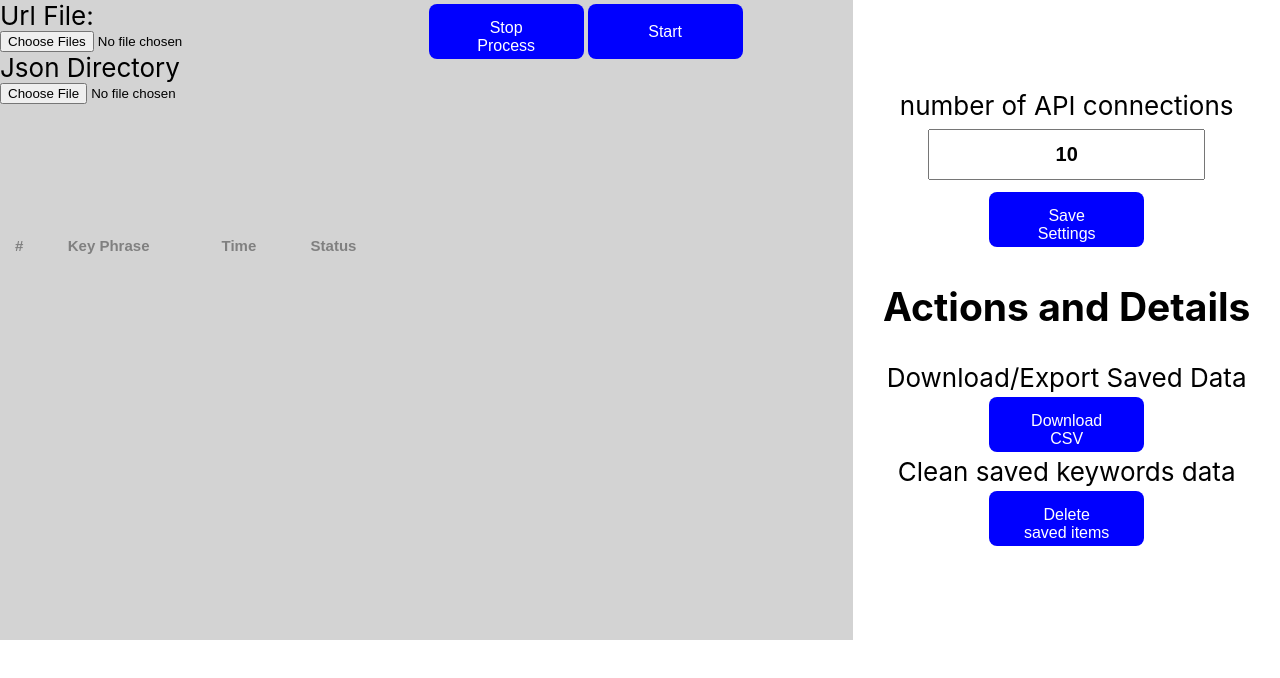
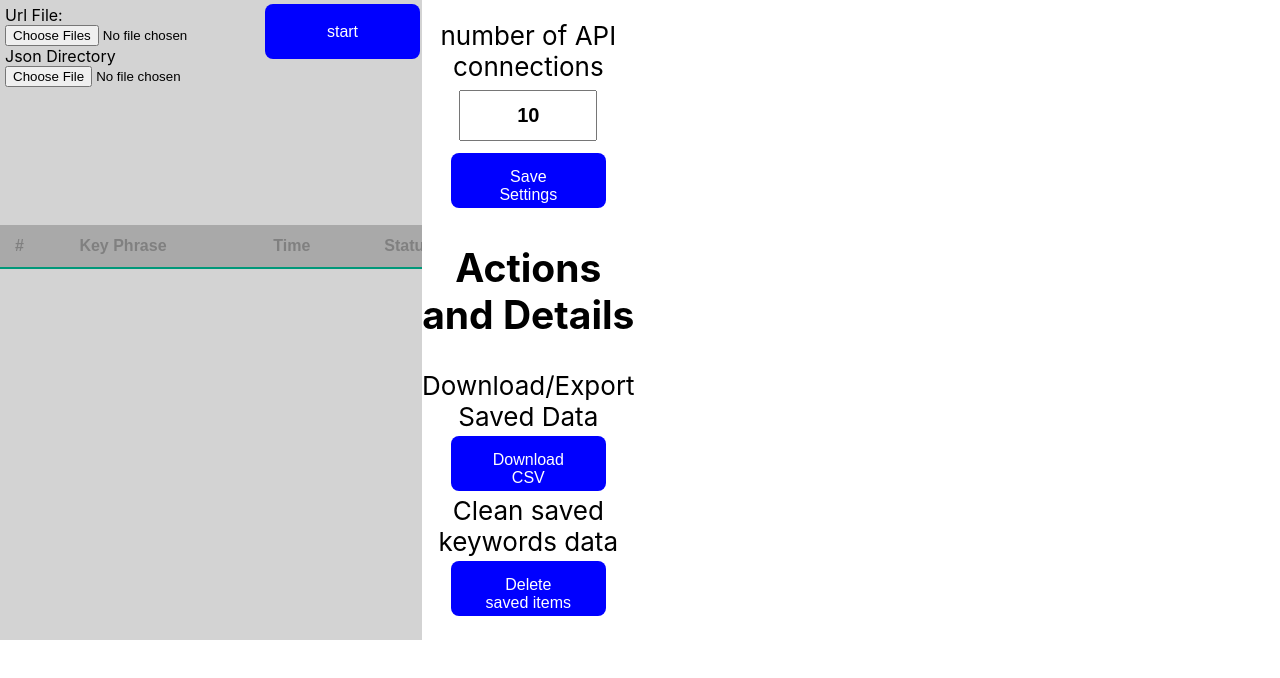
Before and after one commit to umangshrestha/google-api-extention, a React (Create React App) app: page / in a window 1280 px wide. Shown: the top 678 px of the page. Built offline with nearby package versions, Linux system fonts and the light colour scheme.

Commit message:
added:ui

```diff
--- a/package.json
+++ b/package.json
@@ -6,6 +6,7 @@
     "@testing-library/jest-dom": "^5.16.4",
     "@testing-library/react": "^13.2.0",
     "@testing-library/user-event": "^13.5.0",
+    "fetch": "^1.1.0",
     "react": "^18.1.0",
     "react-dom": "^18.1.0",
     "react-scripts": "5.0.1",
--- a/src/App.css
+++ b/src/App.css
@@ -5,18 +5,27 @@
   grid-auto-rows: 100px;
   background-color: lightgray;
   min-height: 80vh;
-
+  max-width: 70vh;
 }
 
 .BoxFiles {
+  padding: 5px;
   justify-content: left;
-  grid-column: 1/4;
-  grid-row: 1/4;
-  font-size: calc(10px + 2vmin);
+  grid-column: 1;
+  grid-row: 1;
   display: flex;
+  max-width: 400px;
   flex-direction: column;
 }
 
+.BoxMessage {
+  padding: 5px;
+  grid-row: 2;
+  grid-column: 1/3;
+  color:tomato;
+  font-size: calc(10px + 1.5vmin);
+  font-weight: bold;
+}
 .BoxButtons {
   justify-content: left;
   grid-column:2 ;
@@ -27,8 +36,8 @@
 }
 
 .BoxTable {
-  grid-column:1 ;
-  grid-row: 3;
+  grid-column:1/3 ;
+  grid-row:3;
 }
 
 .right{
@@ -69,11 +78,3 @@
     transform: rotate(360deg);
   }
 }
-
-
-
-
-.Message {
-  background-color:tomato;
-  font-weight: bold;
-}
--- a/src/App.js
+++ b/src/App.js
@@ -3,18 +3,22 @@ import './App.css';
 import Button from './components/button';
 import Table from './components/table';
 
+
+const MAX_COUNT = 400;
 function App() {
 
   const [message, setMessage] = useState("");
   const [url, setURL] = useState([]);
+  const [jsonData, setJSON] = useState({});
+  const [btn, setBtn] = useState("start");
 
   useEffect(()=> {
     document.title ="Google Console Extention"
   })
 
-  const handleInput = (event) => {
-    const urlList = [...url];
+  const handleUpload = (event) => {
     const files = event.target.files;
+    let  urlList = [...url];
     setMessage(`${files.length} file uploaded`)
     for (let file of event.target.files) {
       let reader = new FileReader();
@@ -23,15 +27,79 @@ function App() {
       reader.onload = (ev) => {
         ev.target.result
           .split(/\r\n|\n/)
-          .forEach(line => urlList.push(line));
+          .forEach(line =>urlList.push(line));
+
+      if (urlList.length >= MAX_COUNT) {
+        setMessage(`Attempting ${urlList.length} urls, Daily threshold ${MAX_COUNT}`)
+        return
+      } else {
+        console.log(urlList)
+        setURL(urlList);
+        console.log(url.length, urlList.length)
+        setMessage(`${urlList.length} url found`);
+      }
       }
 
       reader.onerror = (event) => {
         alert(event.target.error.name);
       };
     }
-    setURL(urlList);
-    setMessage(`${url.length} url found`);
+
+  }
+
+
+
+  const handleJSONUpload = (event) => {
+    const file = event.target.files[0];
+    let reader = new FileReader();
+    reader.readAsText(file);
+    reader.onload = (ev) => {
+      console.log(typeof ev.target.result);
+      try{
+        let json = JSON.parse(ev.target.result);
+        setJSON(json)
+      } catch(e){
+        setMessage(`${e}`)
+      }
+    }
+    reader.onerror = (ev) =>setMessage(`error loading ${event.target.files[0].name}: ${ev}`)
+
+  }
+
+
+
+  const handleStart = () => {
+    console.log("start");
+    if (url.length === 0 || Object.keys(jsonData).length === 0) {
+      setMessage("Error: url or jsonFile not uploaded!");
+      return;
+    }
+    setMessage("Waiting...");
+    setBtn("Stop");
+    const data = {
+      "url":url,
+      "json_data": jsonData
+    }
+    console.log("hello")
+    fetch("http://192.168.0.1:5000/", {
+      methods: "GET"
+    }).then(e =>console.log(e))
+    .catch(e=> console.log(e))
+
+    fetch('http://127.0.0.1:5000/api', {
+      method: 'POST',
+      mode: 'cors',
+      headers: {
+        'Content-Type':'application/json',
+        "Accept": "application/json",
+        // 'Access-Control-Allow-Origin':'*'
+      },
+      body: JSON.stringify(data)
+      })
+    .then(data => console.log(data))
+    .catch(err => console.log("err",err))
+
+  setBtn("Start");
 
   }
 
@@ -40,17 +108,16 @@ function App() {
     <div className="App">
        <div className="BoxFiles">
         <label htmlFor="upload">Url File: </label>
-        <input type="file" id="upload" name="upload" multiple="multiple" onChange={handleInput} />
-        <label for="upload">Json Directory</label>
-        <input type="file" id="uploadJson" directory="" webkitdirectory="" />
-        <div className="Message"> {message} </div>
+        <input type="file" id="upload" name="upload" multiple="multiple" onChange={handleUpload} />
+        <label htmlFor="upload">Json Directory</label>
+        <input type="file" id="uploadJson" onChange={handleJSONUpload} />
+      </div>
+      <div className='BoxMessage'> {message} </div>
+      <div className="BoxTable">
+        <Table />
       </div>
       <div className="BoxButtons">
-        <button id="stop"  >Stop Process</button>
-        <button id="start" >Start</button>
-      </div>
-      <div className="BoxTable">
-        <Table />
+        <Button id="start"  name={btn}  onClick={handleStart}/>
       </div>
       <div className="right">
         <label htmlFor="num"> number of API connections </label>
--- a/src/components/table.css
+++ b/src/components/table.css
@@ -3,15 +3,13 @@ table {
     margin: 25px 0;
     font-size: 0.9em;
     font-family: sans-serif;
-    min-width: 400px;
-    max-width: 400px;
+    min-width: 500px;
     table-layout: fixed;
     align-self: center;
-    font-size: calc(10px + 2vmin);
 }
 
 thead tr {
-    background-color: #009879;
+    background-color: darkgray;
     color: #ffffff;
     text-align: left;
 }
@@ -20,7 +18,7 @@ th, td {
     padding: 12px 15px;
     text-align: left;
     color: gray;
-    font-size: 15px;
+    font-size: calc(16px);
 }
 th {
     font-weight: bold;
@@ -38,5 +36,4 @@ tr:last-of-type {
 
 tr:hover th {
     color: green;
-    font-size: 16px;
 }
--- a/src/components/table.jsx
+++ b/src/components/table.jsx
@@ -2,14 +2,14 @@ import './table.css';
 
 const Table = (props) => (
     <table>
-    <tbody>
-        <th>#</th>
-        <th>Key Phrase</th>
-        <th>Time</th>
-        <th>Status</th>
-    </tbody>
-    <tbody>
-    </tbody>
+        <thead>
+        <tr>
+            <th>#</th>
+            <th>Key Phrase</th>
+            <th>Time</th>
+            <th>Status</th>
+        </tr>
+        </thead>
     </table>
 )
 
```
Also changed, not shown: public/manifest.json, 2 other files (tests, documents, lock files or other folders).
